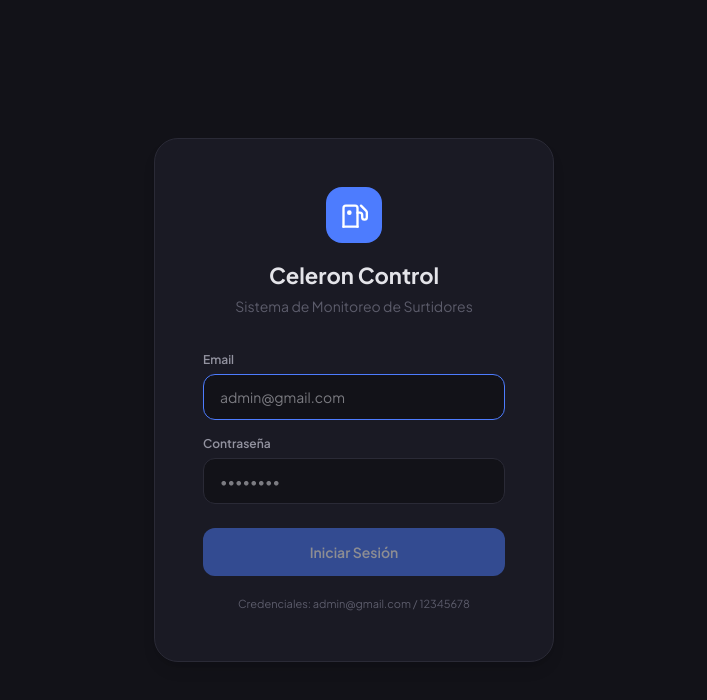
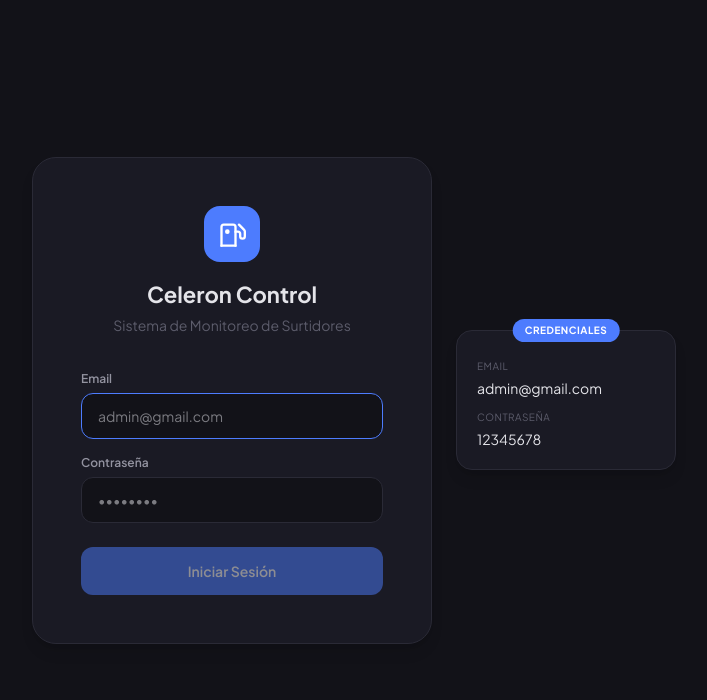
Before and after one commit to DogmaG04/ProyectoFinal-PrograIV, a React app in the folder app/frontend/: page / in a window 1280 px wide. Shown: the top 700 px of the page, without its empty margins (286-993 px from the left). Built offline with nearby package versions, Linux system fonts and the light colour scheme; no server answers; the HTML template or start-up script is replaced by a standard one.

Commit message:
feat(frontend): add credentials card next to login form

```diff
--- a/app/frontend/src/components/Login.tsx
+++ b/app/frontend/src/components/Login.tsx
@@ -35,7 +35,8 @@ export default function Login({ onLogin }: LoginProps) {
         hidden ? 'opacity-0 pointer-events-none' : ''
       }`}
     >
-      <div className="bg-surface border border-border rounded-3xl p-12 w-[400px] max-w-[90vw] shadow-lg text-center">
+      <div className="flex items-center gap-6 max-w-[90vw]">
+        <div className="bg-surface border border-border rounded-3xl p-12 w-[400px] shadow-lg text-center">
           <div className="mb-9">
             <div className="w-14 h-14 bg-primary rounded-2xl inline-flex items-center justify-center text-white mb-4">
               <svg width="28" height="28" viewBox="0 0 24 24" fill="none" stroke="currentColor" strokeWidth="2" strokeLinecap="round" strokeLinejoin="round"><path d="M3 22V6a2 2 0 0 1 2-2h8a2 2 0 0 1 2 2v16"/><path d="M15 10h2a2 2 0 0 1 2 2v2a2 2 0 0 0 2 2h0a2 2 0 0 0 2-2V9.83a2 2 0 0 0-.59-1.42L18 4"/><path d="M3 22h12"/><circle cx="8" cy="10" r="1" fill="currentColor"/></svg>
@@ -73,8 +74,24 @@ export default function Login({ onLogin }: LoginProps) {
             >
               {logginIn ? 'Ingresando...' : 'Iniciar Sesión'}
             </button>
-          <p className="text-center text-[11px] text-tertiary mt-1">Credenciales: admin@gmail.com / 12345678</p>
           </form>
+        </div>
+
+        <div className="bg-surface border border-border rounded-2xl p-5 w-[220px] shadow-lg relative">
+          <div className="absolute -top-3 left-1/2 -translate-x-1/2 bg-primary text-white text-[10px] font-bold px-3 py-1 rounded-full uppercase tracking-wider">
+            Credenciales
+          </div>
+          <div className="mt-2 flex flex-col gap-3">
+            <div>
+              <p className="text-[10px] text-tertiary uppercase tracking-wider mb-1">Email</p>
+              <p className="text-text text-sm font-mono break-all">{EMAIL}</p>
+            </div>
+            <div>
+              <p className="text-[10px] text-tertiary uppercase tracking-wider mb-1">Contraseña</p>
+              <p className="text-text text-sm font-mono">{PASS}</p>
+            </div>
+          </div>
+        </div>
       </div>
     </div>
   )
```
Lines whose indentation alone changed are shown as unchanged.
